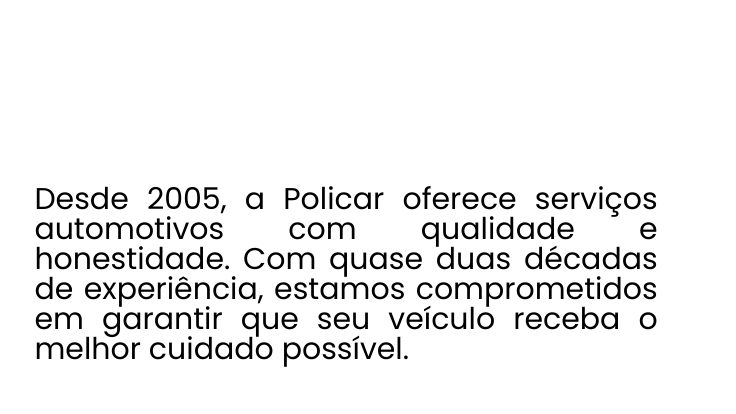
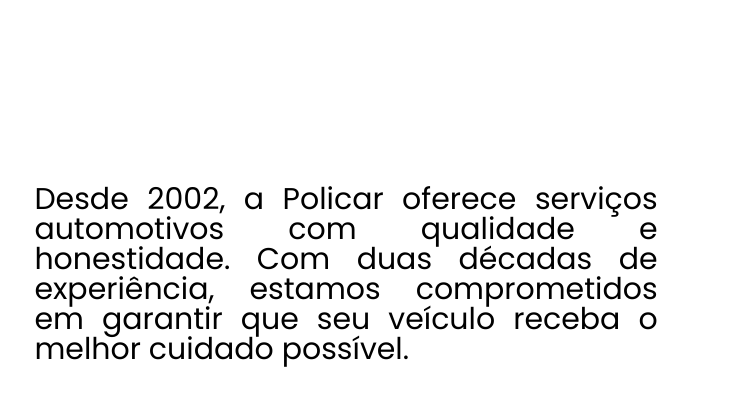
Before and after one commit to nicolasisamot/policar, a plain HTML site: page index.html in a window 1280 px wide. Shown: the part 829-1243 px from the top of the page, 544-1280 px from the left. Drawn offline with nearby package versions, Linux system fonts and the light colour scheme.

Commit message:
Add files via upload
*

```diff
--- a/index.html
+++ b/index.html
@@ -114,7 +114,7 @@
 </div>
     </div>
 
-    <p class="texto-sobre">Desde 2005, a Policar oferece serviços automotivos com qualidade e honestidade. Com quase duas décadas de experiência, estamos comprometidos em garantir que seu veículo receba o melhor cuidado possível.</p></div>
+    <p class="texto-sobre">Desde 2002, a Policar oferece serviços automotivos com qualidade e honestidade. Com duas décadas de experiência, estamos comprometidos em garantir que seu veículo receba o melhor cuidado possível.</p></div>
 
 </section>
 
```
